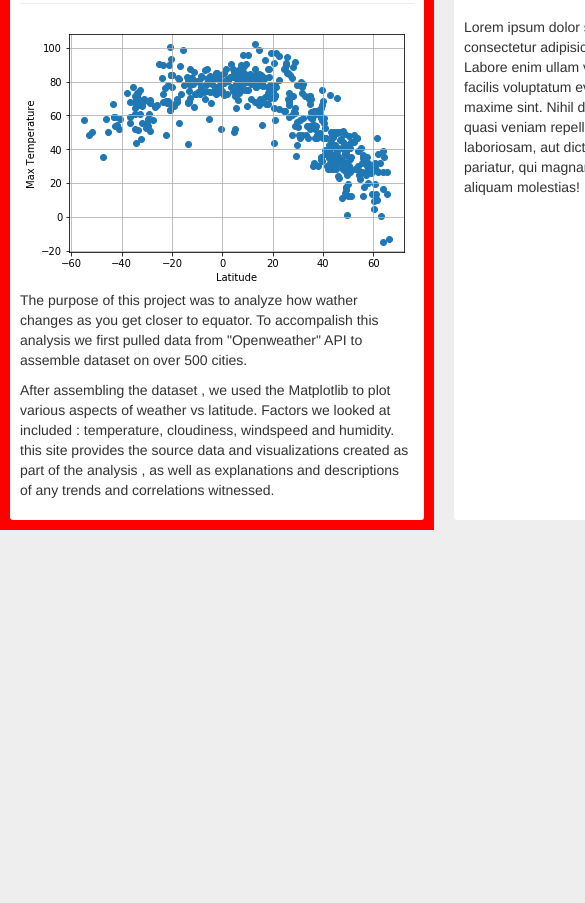
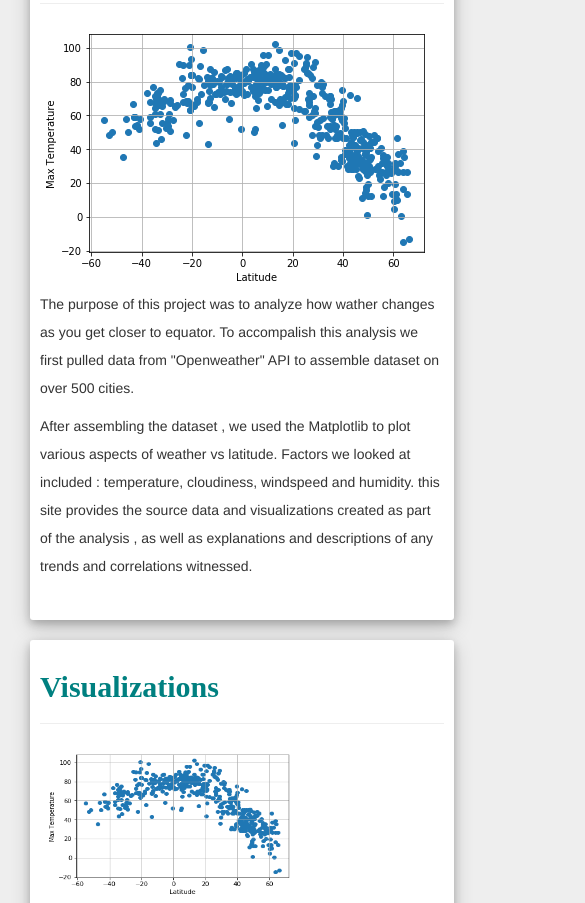
Before and after one commit to SwatiGiri/Weather-WebPage, a plain HTML site: page index.html in a window 390 px wide. Shown: the part 169-1072 px from the top of the page, 585 px wide, since content can reach past the window. Before the commit the page ends 844 px from the top, so only its background shows below. Drawn offline with nearby package versions, Linux system fonts and the light colour scheme.

Commit message:
landing page complete

```diff
--- a/index.html
+++ b/index.html
@@ -72,10 +72,18 @@
         <h1>Summary: Latitude vs. X</h1>
         <hr>
 
-			  <img src="output_6_0.png" alt="Latitude vs temperature" >
-        <p>  The purpose of this project was to analyze how wather changes as you get closer to equator. To accompalish this analysis we first pulled data from "Openweather" API to assemble dataset on over 500 cities. </p>
+        <div class="content" style="padding-bottom: 20px">
+          <img src="output_6_0.png" alt="Latitude vs temperature" style="margin-right: 10px">
+          <p> The purpose of this project was to analyze how wather changes as you get closer to equator. To accompalish this
+            analysis we first pulled data from "Openweather" API to assemble dataset on over 500 cities. </p>
 
-        <p>	After assembling the dataset , we used the Matplotlib to plot various aspects of weather vs latitude. Factors we looked at included : temperature, cloudiness, windspeed and humidity. this site provides the source data and visualizations created as part of the analysis , as well as explanations and descriptions of any trends and correlations witnessed.</p>
+          <p> After assembling the dataset , we used the Matplotlib to plot various aspects of weather vs latitude. Factors we
+            looked at included : temperature, cloudiness, windspeed and humidity. this site provides the source data and
+            visualizations created as part of the analysis , as well as explanations and descriptions of any trends and correlations
+            witnessed.
+          </p>
+        </div>
+
 
       </div>
 
@@ -83,11 +91,17 @@
     </div>
 
     <!-- Visualization  -->
-    <div class="box visualizations">
+    <div class="right-box">
+      <div class="box visualizations">
         <h2>Visualizations</h2>
         <hr>
-    Lorem ipsum dolor sit amet consectetur adipisicing elit. Labore enim ullam voluptate facilis voluptatum eveniet maxime sint. Nihil deserunt quasi veniam repellat laboriosam, aut dicta pariatur, qui magnam aliquam molestias!
 
+        <img src="output_6_0.png" alt="Latitude vs temperature">
+        <img src="https://raw.githubusercontent.com/SwatiGiri/Worldwide_Weather_Analysis/master/output_8_0.png" alt="Latitude vs temperature">
+        <img src="output_10_0.png" alt="Latitude vs temperature">
+        <img src="output_12_0.png" alt="Latitude vs temperature">
+
+      </div>
     </div>
   </div>
 
--- a/styles.css
+++ b/styles.css
@@ -1,5 +1,6 @@
 body {
     background-color: #eee;
+    line-height: 200% ;
 }
 
 h1, h2  {
@@ -10,6 +11,7 @@ h1, h2  {
 
 .navbar {
     background-color: white;
+    box-shadow: 0 2px 8px 0 rgba(0, 0, 0, 0.1), 0 6px 20px 0 rgba(0, 0, 0, 0.09);
 }
 
 .contain {
@@ -20,33 +22,63 @@ h1, h2  {
 
 
 .left-box{
-    grid-area: "summary"
+    grid-area: "summary";
+    padding: 10px 0px 10px 30px ;
 }
 
 .right-box{
-    background-color: red;
-    grid-area: "visualizations"
+    grid-area: "visualizations";
+    padding: 10px 30px 10px 30px;
 }
 
 .box {
     background-color: white;
     padding: 10px;
     border-radius: 3px;
+    box-shadow: 0 4px 8px 0 rgba(0, 0, 0, 0.2), 0 6px 20px 0 rgba(0, 0, 0, 0.19);
 }
 
-.summary {
-    margin: 10px ;
+/* .summary {
+    margin: 10px 10px 10px 30px ;
 }
 
 .visualizations {
-    margin: 10px 10px 10px 20px;
+    margin:
+} */
+
+.visualizations > img {
+    margin: 5px;
+    width: 150px;
+    height: 150px;
 }
 
+
+.content > img {
+    float: left;
+}
 
 /* In order to adjust website to different screen sizes */
 
 @media (max-width: 800px) {
-    .left-box {
-        background-color: red;
+
+    .contain {
+        grid-template-columns: 1fr;
+        grid-template-rows: auto auto;
+        grid-template-areas:    "summary"
+        "visualizations"
+
+    }
+
+    .left-box{
+        padding-right: 30px;
     }
 }
+
+
+@media (max-width: 1050px){
+    .visualizations > img {
+        margin: 5px;
+        width: 250px;
+
+    }
+}
```
